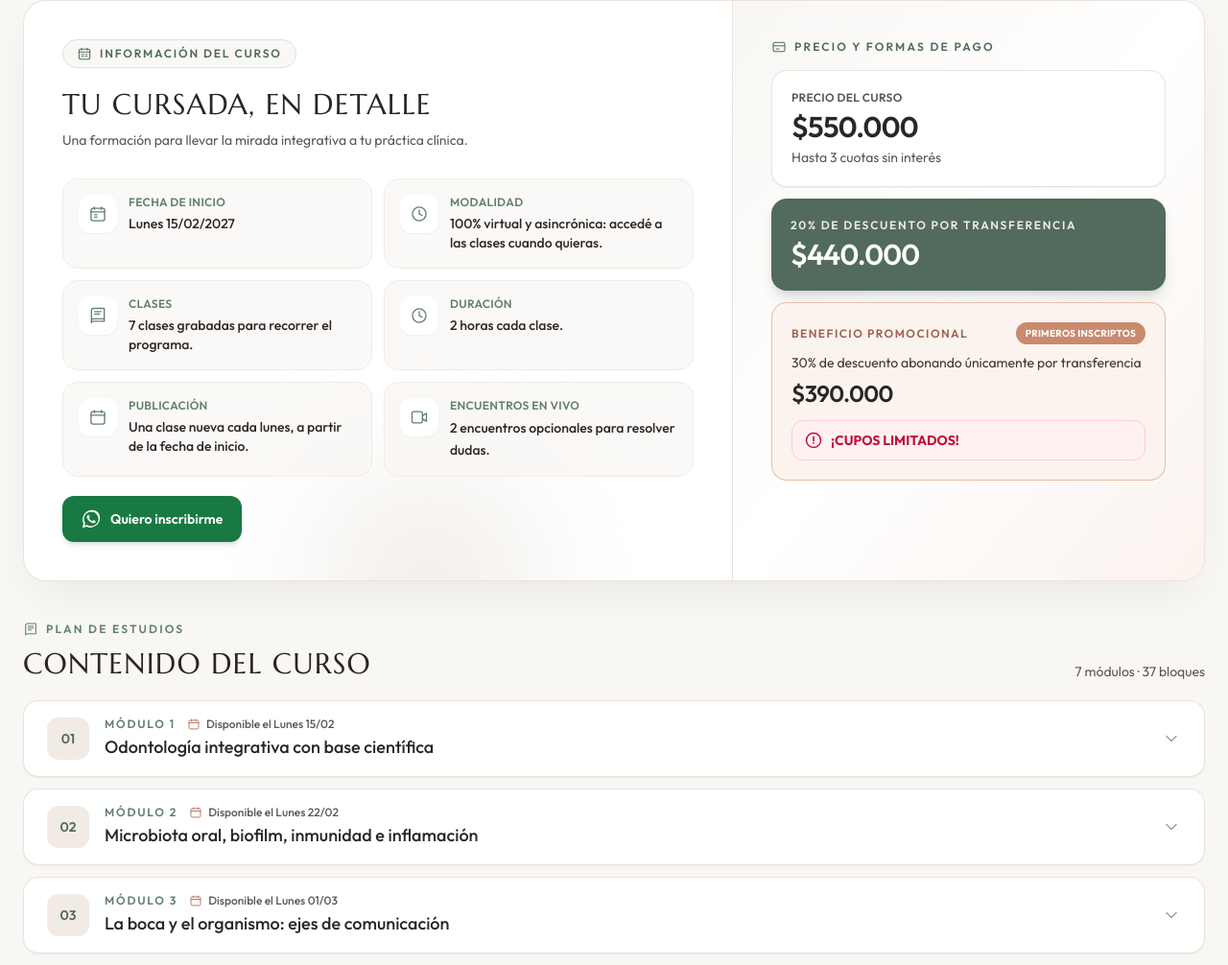
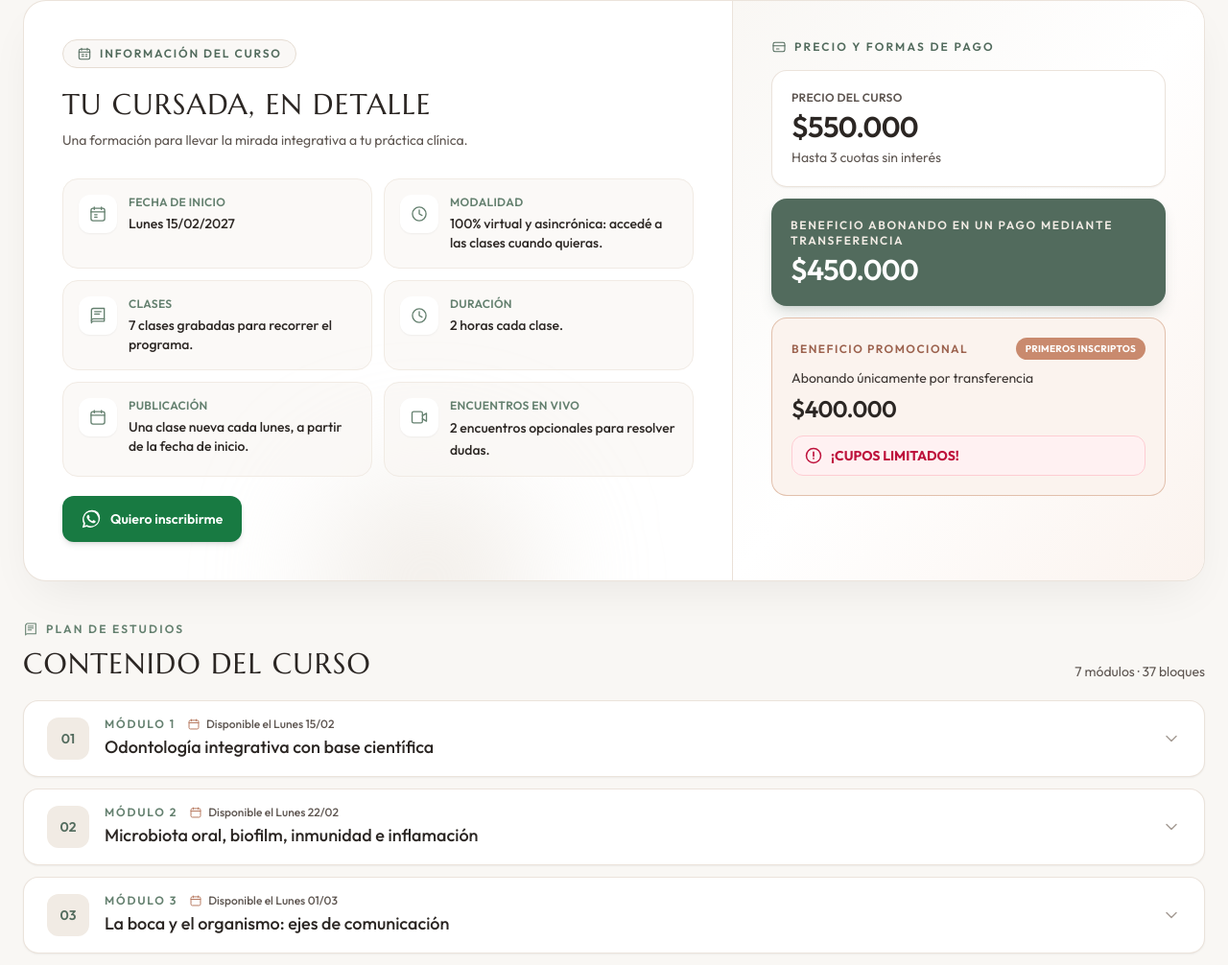
Before and after one commit to faristegui/odontobio, a plain HTML site: page cursos/index.html in a window 1280 px wide. Shown: the part 985-1991 px from the top of the page at 96% size. Drawn offline with nearby package versions, Linux system fonts and the light colour scheme.

Commit message:
Update index.html

```diff
--- a/cursos/index.html
+++ b/cursos/index.html
@@ -359,8 +359,8 @@
           </div>
 
           <div class="mt-3 rounded-2xl bg-medical-700 p-5 text-white shadow-lg shadow-medical-700/20">
-            <p class="text-xs font-semibold uppercase tracking-[0.14em] text-medical-100">20% de descuento por transferencia</p>
-            <p class="mt-1 text-3xl font-semibold tracking-tight">$440.000</p>
+            <p class="text-xs font-semibold uppercase tracking-[0.14em] text-medical-100">Beneficio abonando en un pago mediante transferencia</p>
+            <p class="mt-1 text-3xl font-semibold tracking-tight">$450.000</p>
           </div>
 
           <div class="mt-3 rounded-2xl border border-teal-300/80 bg-teal-50 p-5">
@@ -368,8 +368,8 @@
               <p class="text-xs font-semibold uppercase tracking-[0.12em] text-teal-700">Beneficio promocional</p>
               <span class="shrink-0 rounded-full bg-teal-500 px-2.5 py-1 text-[10px] font-bold uppercase tracking-wide text-white">Primeros inscriptos</span>
             </div>
-            <p class="mt-2 text-sm leading-relaxed text-slate-700">30% de descuento abonando únicamente por transferencia</p>
-            <p class="mt-1 text-2xl font-semibold tracking-tight text-slate-900">$390.000</p>
+            <p class="mt-2 text-sm leading-relaxed text-slate-700">Abonando únicamente por transferencia</p>
+            <p class="mt-1 text-2xl font-semibold tracking-tight text-slate-900">$400.000</p>
             <div class="mt-3 flex items-center gap-2 rounded-xl border border-rose-200 bg-rose-50 px-3 py-2.5 text-sm font-bold text-rose-700">
               <svg class="h-5 w-5 shrink-0" viewBox="0 0 24 24" fill="none" aria-hidden="true">
                 <circle cx="12" cy="12" r="9" stroke="currentColor" stroke-width="1.8"/>
```
